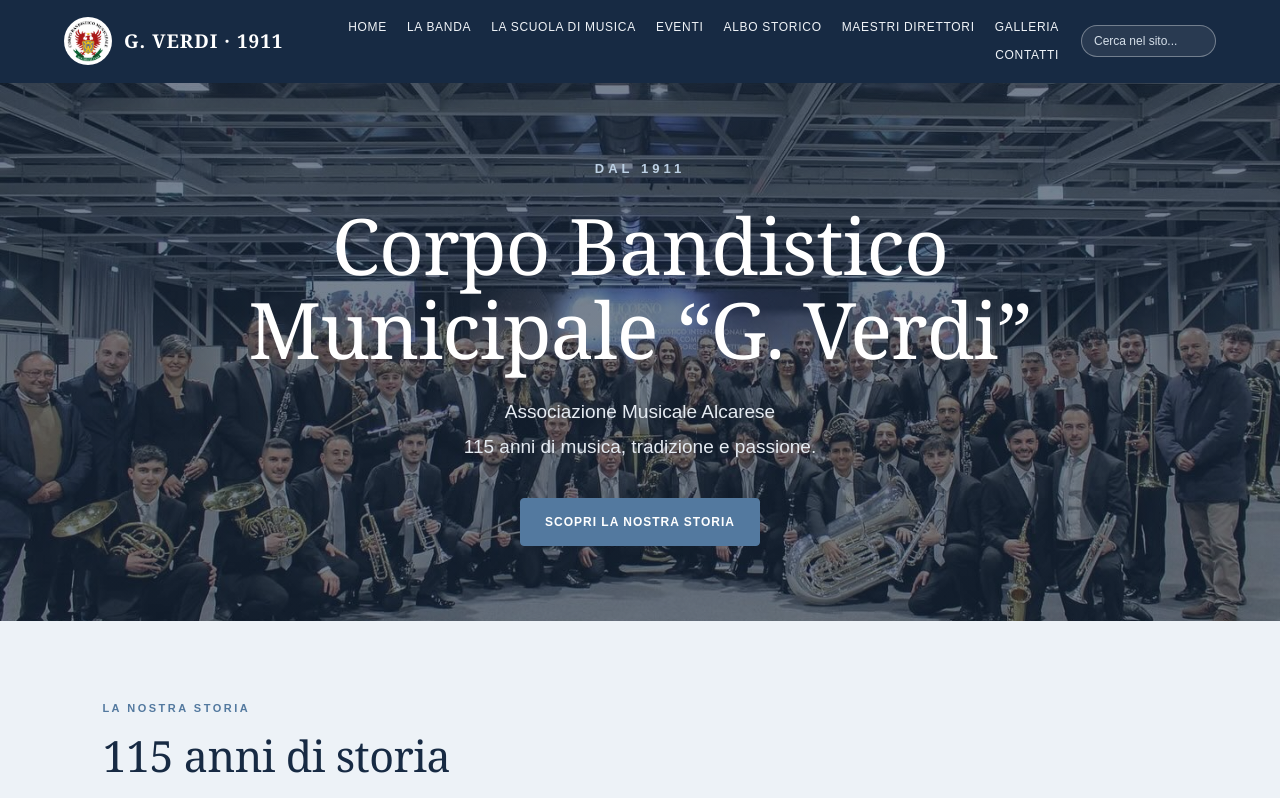
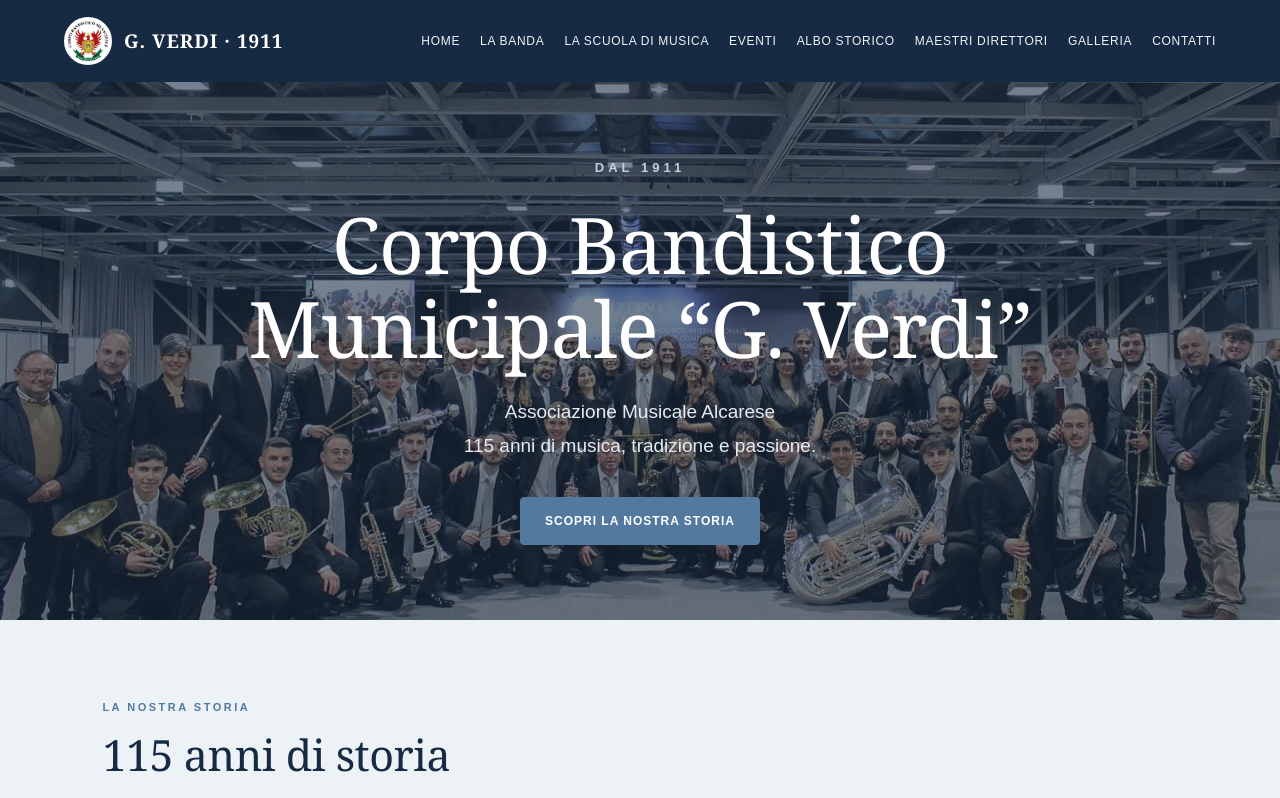
Before and after one commit to bandaalcara/sitofinale-banda, a plain HTML site: page index.html in a window 1280 px wide. Shown: the top 798 px of the page. Drawn offline with Linux system fonts and the light colour scheme.

Commit message:
Update index.html

```diff
--- a/index.html
+++ b/index.html
@@ -121,29 +121,7 @@
       color: #AFC8E1;
     }
 
-    .search-box input {
-      width: 135px;
-      padding: 8px 12px;
-      border: 1px solid rgba(255,255,255,0.35);
-      border-radius: 24px;
-      background: rgba(255,255,255,0.08);
-      color: var(--white);
-      outline: none;
-      font-size: 12px;
-    }
-
-    .search-box input::placeholder {
-      color: #D5DFE9;
-    }
-
-    .search-box input:focus {
-      border-color: #AFC8E1;
-      background: rgba(255,255,255,0.14);
-    }
-
     /* HERO */
-
-
 
     .hero {
       min-height: 42vh;
@@ -157,7 +135,6 @@
         url("home.jpeg") center center / cover no-repeat;
       color: #FFFFFF;
     }
-
 
     .hero-content {
       max-width: 850px;
@@ -455,14 +432,6 @@ footer p:last-child {
       font-size: 10px;
     }
 
-    /* RICERCA */
-
-    .search-highlight {
-      outline: 3px solid #8BAED1;
-      outline-offset: 5px;
-      border-radius: 3px;
-    }
-
     /* RESPONSIVE */
 
     @media (max-width: 1100px) {
@@ -507,10 +476,6 @@ footer p:last-child {
         justify-content: flex-start;
         gap: 10px 16px;
         font-size: 11px;
-      }
-
-      .search-box {
-        display: none;
       }
 
       .hero {
@@ -616,16 +581,6 @@ footer p:last-child {
         <a href="galleria.html">Galleria</a>
         <a href="#contatti">Contatti</a>
       </nav>
-
-      <div class="search-box">
-        <input
-          type="text"
-          id="searchInput"
-          placeholder="Cerca nel sito..."
-          aria-label="Cerca nel sito"
-          onkeydown="if(event.key === 'Enter') cercaNelSito()"
-        >
-      </div>
     </div>
   </header>
 
@@ -697,7 +652,6 @@ footer p:last-child {
           <a href="albo.html">Albo Storico</a>
           <a href="maestri-direttori.html">Maestri Direttori</a>
         </div>
-
       </div>
     </div>
   </section>
@@ -831,41 +785,6 @@ footer p:last-child {
       e dai Responsabili della Comunicazione del Direttivo.
     </p>
   </footer>
-  <script>
-    function cercaNelSito() {
-      const input = document.getElementById("searchInput");
-      const testo = input.value.toLowerCase().trim();
-
-      if (!testo) return;
-
-      const elementi = document.querySelectorAll(
-        "h1, h2, h3, p, .section-label, .years"
-      );
-
-      for (const elemento of elementi) {
-        if (elemento.textContent.toLowerCase().includes(testo)) {
-          document.querySelectorAll(".search-highlight").forEach(el => {
-            el.classList.remove("search-highlight");
-          });
-
-          elemento.scrollIntoView({
-            behavior: "smooth",
-            block: "center"
-          });
-
-          elemento.classList.add("search-highlight");
-
-          window.setTimeout(() => {
-            elemento.classList.remove("search-highlight");
-          }, 1800);
-
-          return;
-        }
-      }
-
-      alert("Nessun risultato trovato in questa pagina.");
-    }
-  </script>
 
 </body>
 </html>
```
Lines whose indentation alone changed are shown as unchanged.
